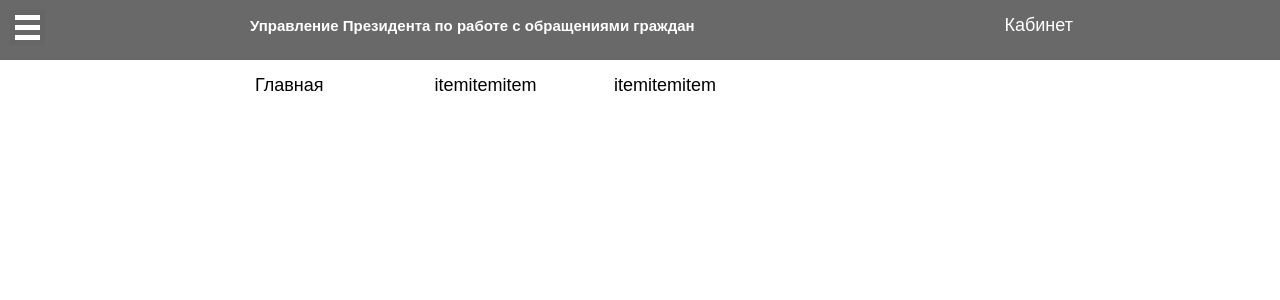
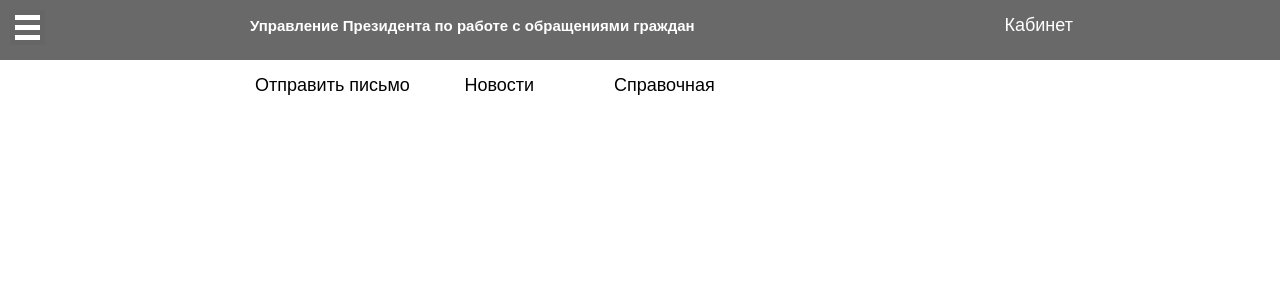
Before and after one commit to GlebShekovtsov/complaintSite, a PHP site: page / in a window 1280 px wide. Shown: the top 300 px of the page. Before the commit the page ends 91 px from the top, so only its background shows below. Run offline with PHP 8.4, Linux system fonts and the light colour scheme.

Commit message:
Add files via upload

```diff
--- a/css/style.css
+++ b/css/style.css
@@ -20,6 +20,8 @@ body {
 }
 
 .topline__menu {
+    position: fixed;
+    z-index: 1;
     background-color: #696969;
     min-width: 750px;
     width: 100%;
@@ -27,11 +29,15 @@ body {
 }
 
 .top__nav {
+    position: fixed;
+    z-index: 0;
+    padding-top: 60px;
     background-color: #FFFFFF;
     min-width: 750px;
     width: 100%;
     min-height: 50px;
-    height: 100%;
+    height: 50px;
+    margin-bottom: 40px;
 }
 
 .topline__asidemenu {
@@ -77,11 +83,28 @@ body {
 }
 .nav__item {
     display: inline-block;
-    margin-right: 50px;
+    margin-right: 25px;
     padding: 5px;
-    width: 125px;
-    height: 25px;
+    width: 180px;
+    height: 100%;
     font-size: 18px;
+}
+.nav__item:nth-child(2n) {
+    width: 120px;
+}
+.nav__item:last-child {
+    width: 120px;
+    margin-right: 0px;
+}
+.main__content {
+    width: 100%;
+    height: 100%;
+    padding-top: 115px;
+}
+.inner__content {
+    width: 1000px;
+    height: 800px;
+    margin: 0 auto;
 }
   /**************************/
  /****-Параметры ссылки-****/
--- a/index.php
+++ b/index.php
@@ -63,31 +63,32 @@
         <div class="top__nav">
             <ul class="nav__menu">
                 <li class="nav__item">
-                    <a href="#">
+                    <a href="send.php">
                         <span>
-                            Главная
+                            Отправить письмо
                         </span>
                     </a>
                 </li>
-                <li  class="nav__item">
-                    <a href="">
+                <li class="nav__item">
+                    <a href="news.php">
                         <span>
-                            itemitemitem
+                            Новости
                         </span>
                     </a>
                 </li>
-                <li  class="nav__item"><a href="">
+                <li class="nav__item">
+                    <a href="">
                         <span>
-                            itemitemitem
+                            Справочная
                         </span>
                     </a>
                 </li>
+
             </ul>
         </div>
         <div class="main__content">
 
             <div class="inner__content">
-
 
 
 
```
